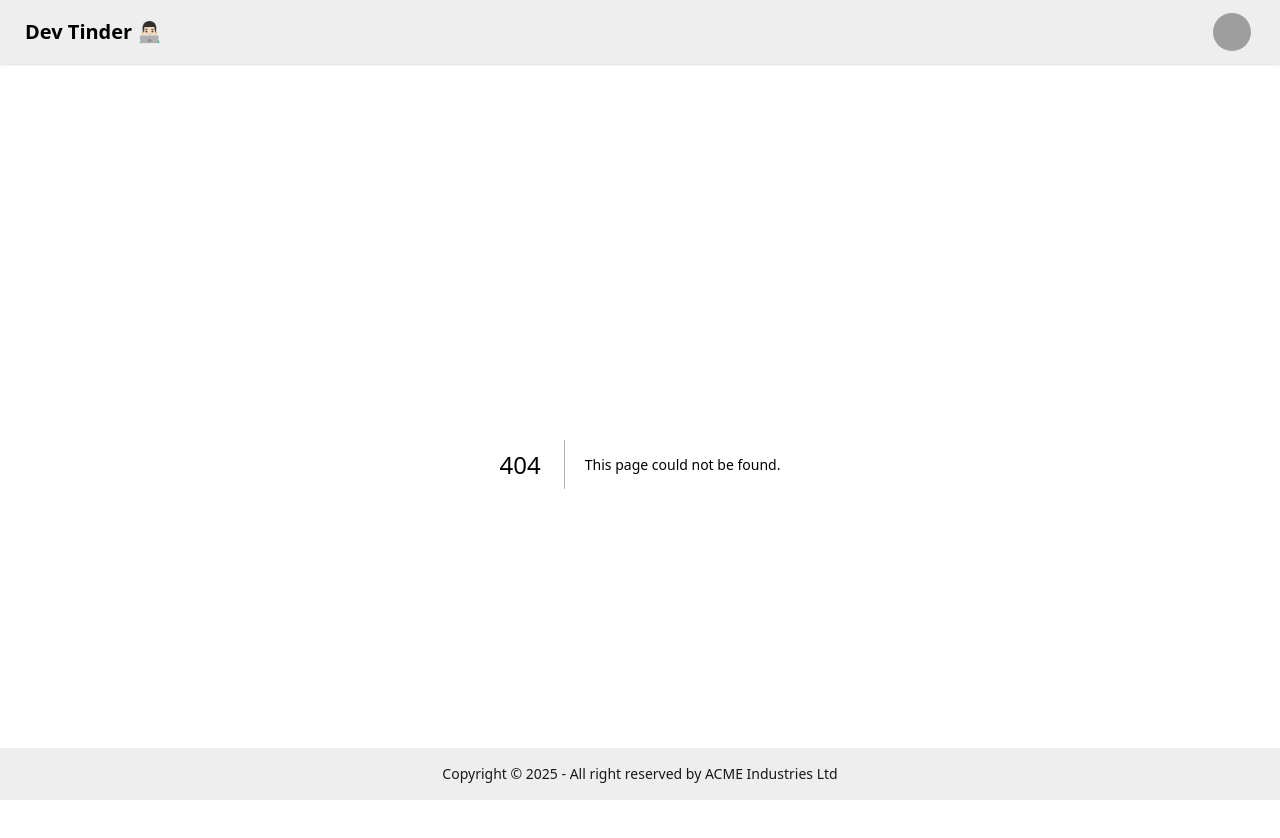
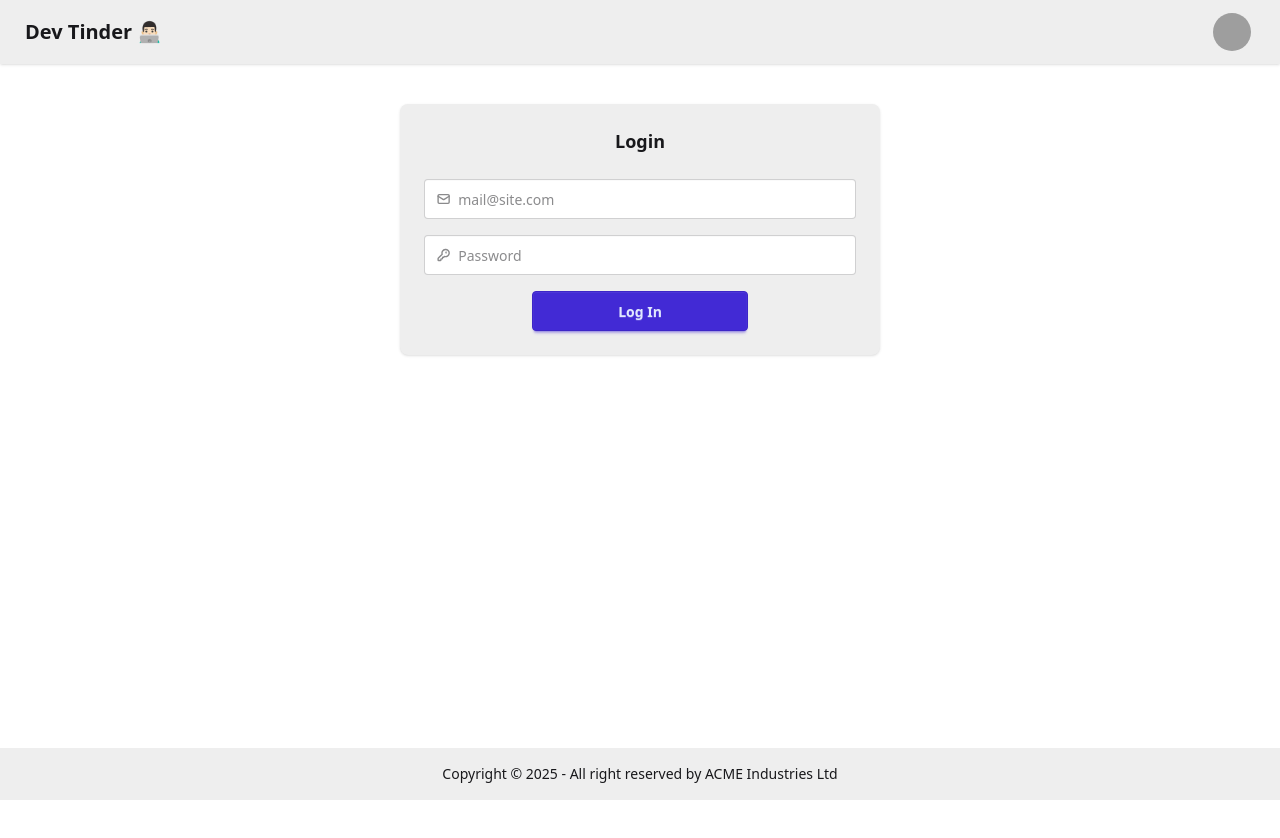
Before and after one commit to Anirudhece/devInder, a Next.js app in the folder frontend/: page /login in a window 1280 px wide. Before the commit this address had no page. Shown: the top 838 px of the page. After the commit the page ends 800 px from the top, so only its background shows below. Built offline with nearby package versions, Linux system fonts and the light colour scheme; no server answers; grey boxes are pictures that could not be loaded.

Commit message:
api integration successful.

```diff
--- /dev/null
+++ b/frontend/src/api_handlers/auth.ts
@@ -0,0 +1,12 @@
+import axios from "axios";
+import { HEADERS } from "../utils/getHeader";
+const callLoginApi = async (username: string, password: string) => {
+  try {
+    const endPoint = `${process.env.NEXT_PUBLIC_BACKENDHOST}/signin`;
+    await axios.post(endPoint, { email: username, password }, { headers: HEADERS });
+  } catch (error: any) {
+    console.error(error?.response?.data || error.message);
+  }
+};
+
+export default callLoginApi;
--- /dev/null
+++ b/frontend/src/app/login/page.tsx
@@ -0,0 +1,118 @@
+"use client";
+import callLoginApi from "@/api_handlers/auth";
+import { useState } from "react";
+
+export default function Login() {
+  const [emailId, setEmailId] = useState("");
+  const [password, setpassword] = useState("");
+
+  const handleEmailChange = (e: React.ChangeEvent<HTMLInputElement>) => {
+    setEmailId(e.target.value);
+  };
+
+  const handlePasswordChange = (e: React.ChangeEvent<HTMLInputElement>) => {
+    setpassword(e.target.value);
+  };
+
+  const emailField = () => {
+    return (
+      <>
+        <label className="input validator w-full my-2">
+          <svg
+            className="h-[1em] opacity-50"
+            xmlns="http://www.w3.org/2000/svg"
+            viewBox="0 0 24 24"
+          >
+            <g
+              strokeLinejoin="round"
+              strokeLinecap="round"
+              strokeWidth="2.5"
+              fill="none"
+              stroke="currentColor"
+            >
+              <rect width="20" height="16" x="2" y="4" rx="2"></rect>
+              <path d="m22 7-8.97 5.7a1.94 1.94 0 0 1-2.06 0L2 7"></path>
+            </g>
+          </svg>
+          <input
+            value={emailId}
+            onChange={handleEmailChange}
+            type="email"
+            placeholder="mail@site.com"
+            required
+          />
+        </label>
+        <div className="validator-hint hidden">Enter valid email address</div>
+      </>
+    );
+  };
+
+  const passwordField = () => {
+    return (
+      <div className="w-full my-2">
+        <label className="input validator w-full">
+          <svg
+            className="h-[1em] opacity-50"
+            xmlns="http://www.w3.org/2000/svg"
+            viewBox="0 0 24 24"
+          >
+            <g
+              strokeLinejoin="round"
+              strokeLinecap="round"
+              strokeWidth="2.5"
+              fill="none"
+              stroke="currentColor"
+            >
+              <path d="M2.586 17.414A2 2 0 0 0 2 18.828V21a1 1 0 0 0 1 1h3a1 1 0 0 0 1-1v-1a1 1 0 0 1 1-1h1a1 1 0 0 0 1-1v-1a1 1 0 0 1 1-1h.172a2 2 0 0 0 1.414-.586l.814-.814a6.5 6.5 0 1 0-4-4z"></path>
+              <circle cx="16.5" cy="7.5" r=".5" fill="currentColor"></circle>
+            </g>
+          </svg>
+          <input
+            value={password}
+            onChange={handlePasswordChange}
+            className="w-full"
+            type="password"
+            required
+            placeholder="Password"
+            minLength={8}
+            pattern="(?=.*\d)(?=.*[a-z])(?=.*[A-Z]).{8,}"
+            title="Must be more than 8 characters, including number, lowercase letter, uppercase letter"
+          />
+        </label>
+        <p className="validator-hint hidden">
+          Must be more than 8 characters, including
+          <br />
+          At least one number <br />
+          At least one lowercase letter <br />
+          At least one uppercase letter
+        </p>
+      </div>
+    );
+  };
+
+  const handleLogin =async  (e: React.FormEvent<HTMLFormElement>) => {
+    e.preventDefault();
+    await callLoginApi(emailId,password);
+  };
+
+  return (
+    <>
+      <div className="flex justify-center my-10">
+        <div className="card bg-base-300 w-120 shadow-sm">
+          <div className="card-body">
+            <h2 className="card-title flex justify-center mb-2">Login</h2>
+            <form onSubmit={handleLogin}>
+              {emailField()}
+              {passwordField()}
+              <div className="card-actions justify-center">
+                <button type="submit" className="btn w-1/2 btn-primary mt-2">
+                  Log In
+                </button>
+              </div>
+            </form>
+          </div>
+        </div>
+      </div>
+    </>
+  );
+}
--- /dev/null
+++ b/frontend/src/utils/getHeader.ts
@@ -0,0 +1,8 @@
+const HEADERS = {
+  "Content-Type": "application/json",
+  ...(process.env.NEXT_PUBLIC_BEARED_TOKEN
+    ? { Authorization: `Bearer ${process.env.NEXT_PUBLIC_BEARED_TOKEN}` }
+    : {}),
+};
+
+export {HEADERS}
```
